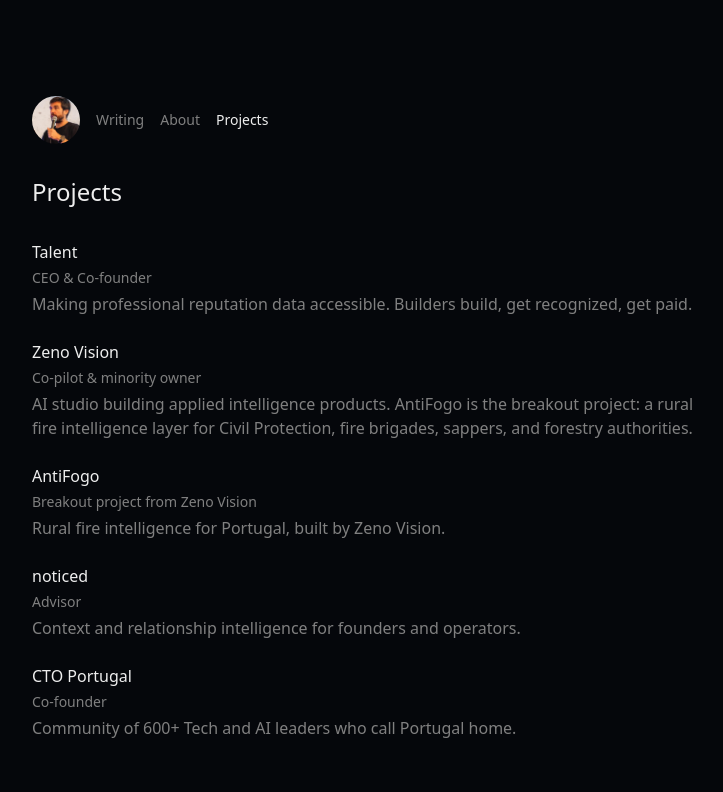
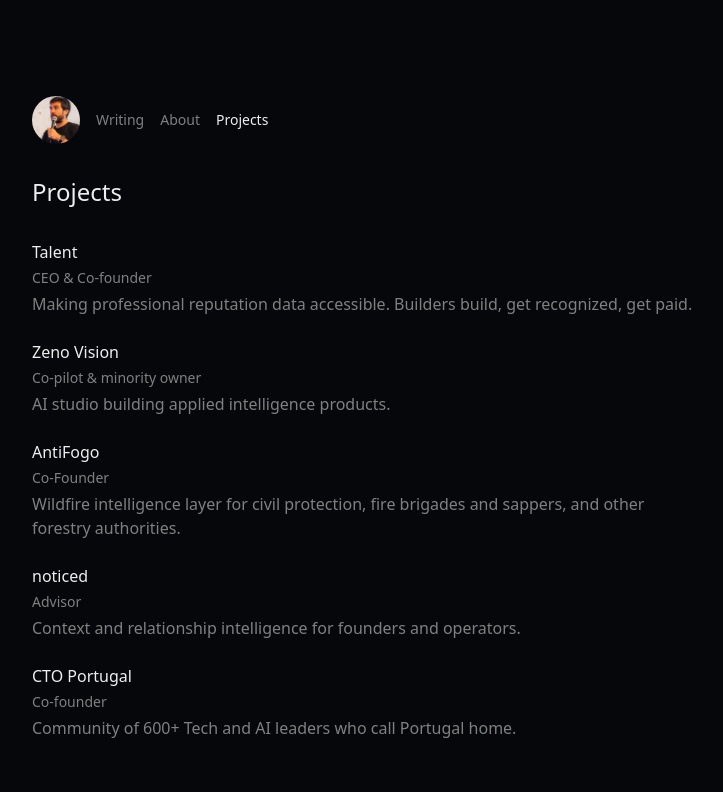
Before and after one commit to pcbo/pcbo-personal-site, a Next.js app: page /projects in a window 1280 px wide. Shown: the top 792 px of the page, without its empty margins (272-995 px from the left). Built offline with nearby package versions, Linux system fonts and the light colour scheme.

Commit message:
Refine Zeno and AntiFogo project copy

```diff
--- a/app/projects/page.tsx
+++ b/app/projects/page.tsx
@@ -12,16 +12,16 @@ const projects = [
   },
   {
     name: "Zeno Vision",
-    description: "AI studio building applied intelligence products. AntiFogo is the breakout project: a rural fire intelligence layer for Civil Protection, fire brigades, sappers, and forestry authorities.",
+    description: "AI studio building applied intelligence products.",
     url: "https://zeno.vision",
     role: "Co-pilot & minority owner",
     active: true,
   },
   {
     name: "AntiFogo",
-    description: "Rural fire intelligence for Portugal, built by Zeno Vision.",
+    description: "Wildfire intelligence layer for civil protection, fire brigades and sappers, and other forestry authorities.",
     url: "https://antifogo.pt",
-    role: "Breakout project from Zeno Vision",
+    role: "Co-Founder",
     active: true,
     featured: true,
   },
```
